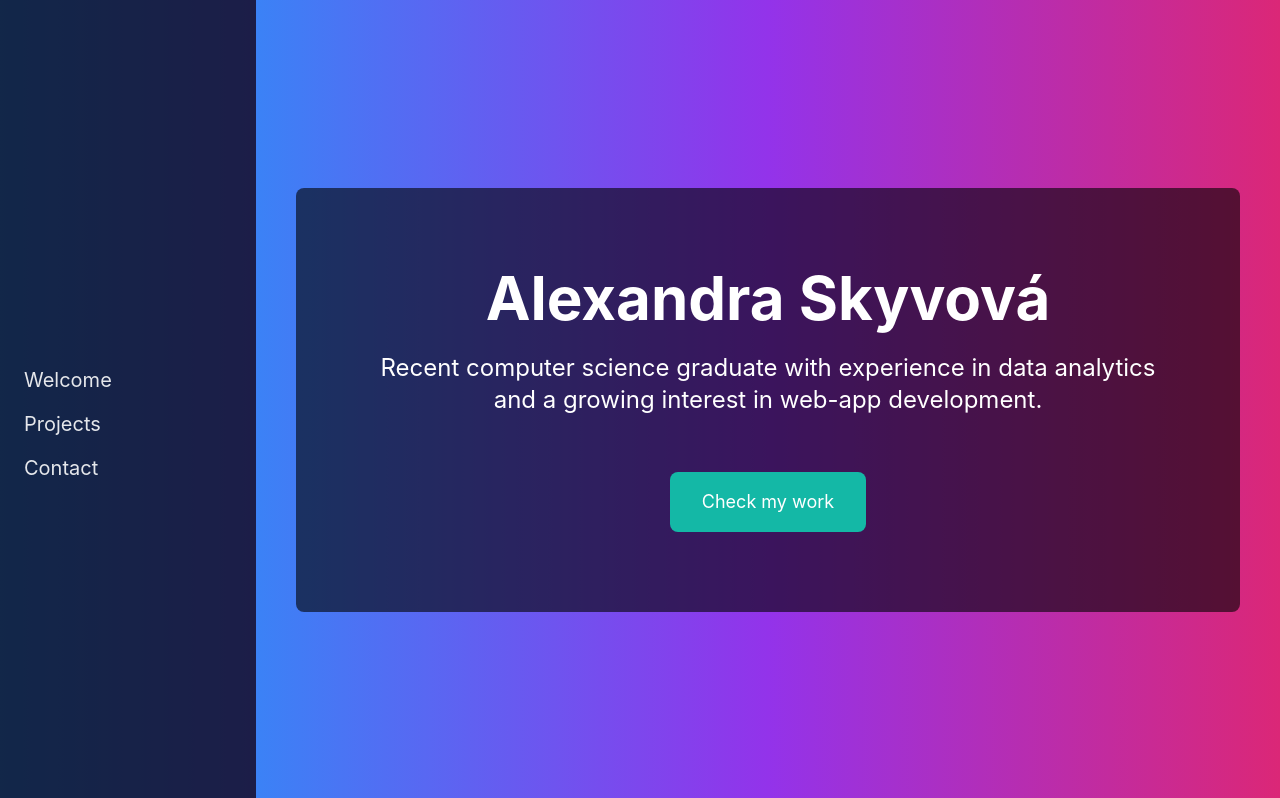
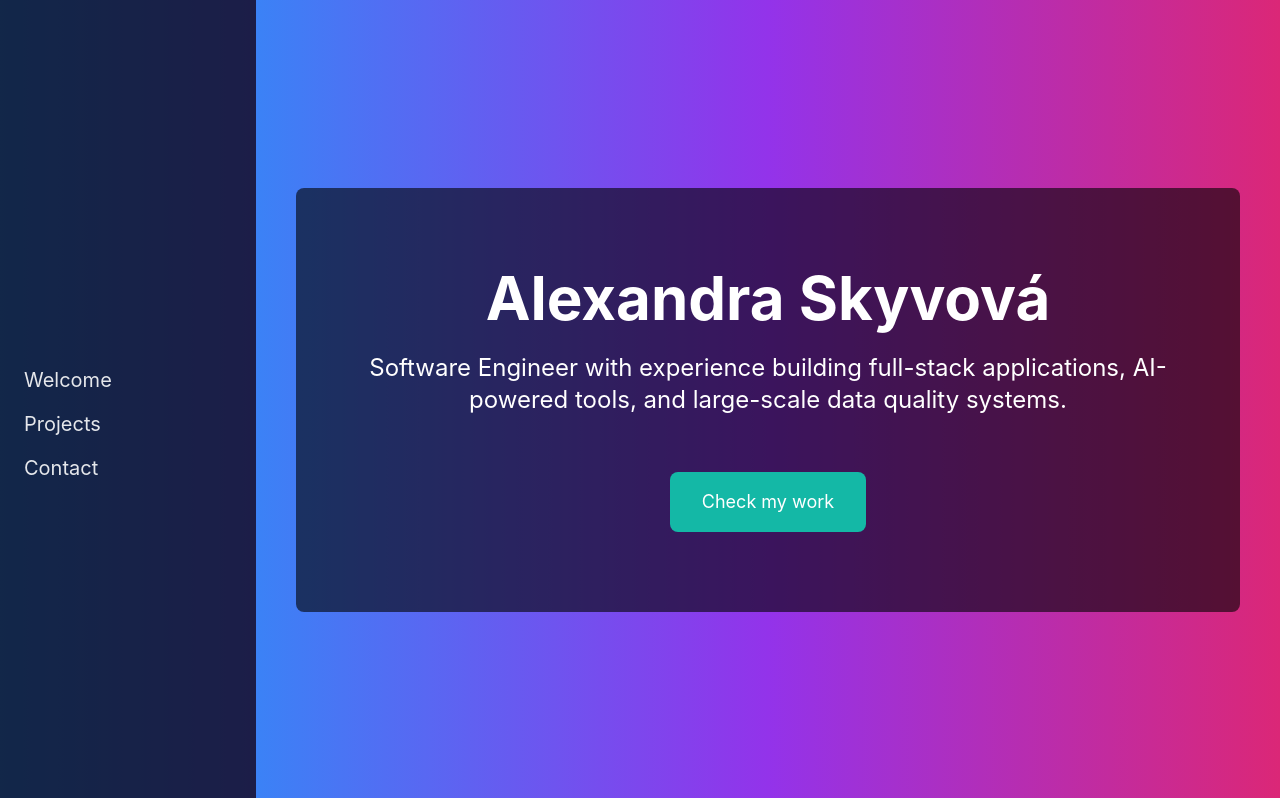
Before and after one commit to alexandrasky/alexandrasky.github.io, a React (Create React App) app: page / in a window 1280 px wide. Shown: the top 798 px of the page. Built offline with nearby package versions, Linux system fonts and the light colour scheme.

Commit message:
my info updated

```diff
--- a/src/components/Intro.tsx
+++ b/src/components/Intro.tsx
@@ -13,7 +13,7 @@ const Intro: React.FC = () => {
           Alexandra Skyvová
         </h1>
         <p className="mt-4 text-lg md:text-2xl mb-6 animate__animated animate__fadeIn animate__delay-2s">
-          Recent computer science graduate with experience in data analytics and a growing interest in web-app development.
+          Software Engineer with experience building full-stack applications, AI-powered tools, and large-scale data quality systems.
         </p>
         <a
           href="#one"
```
